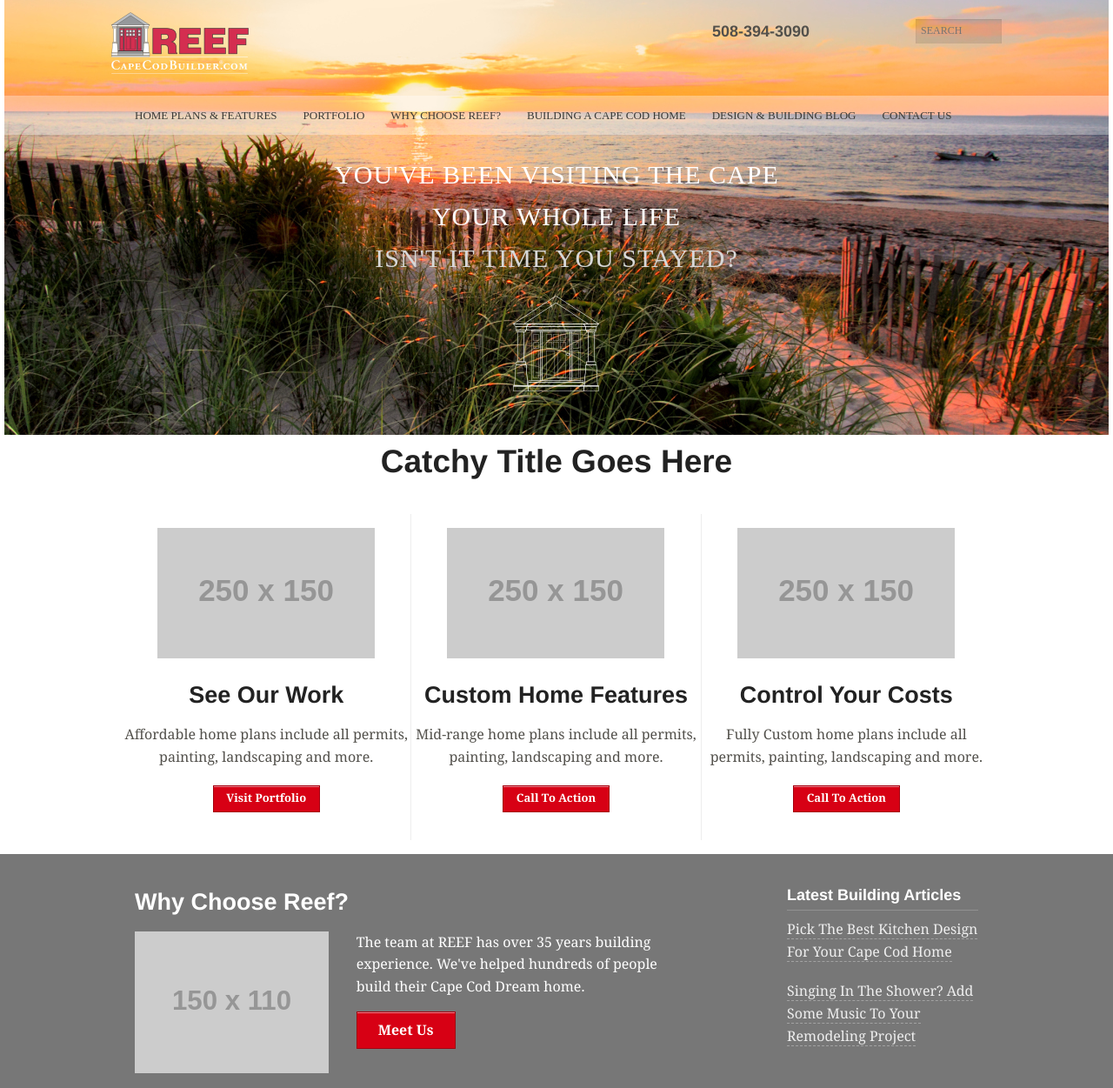
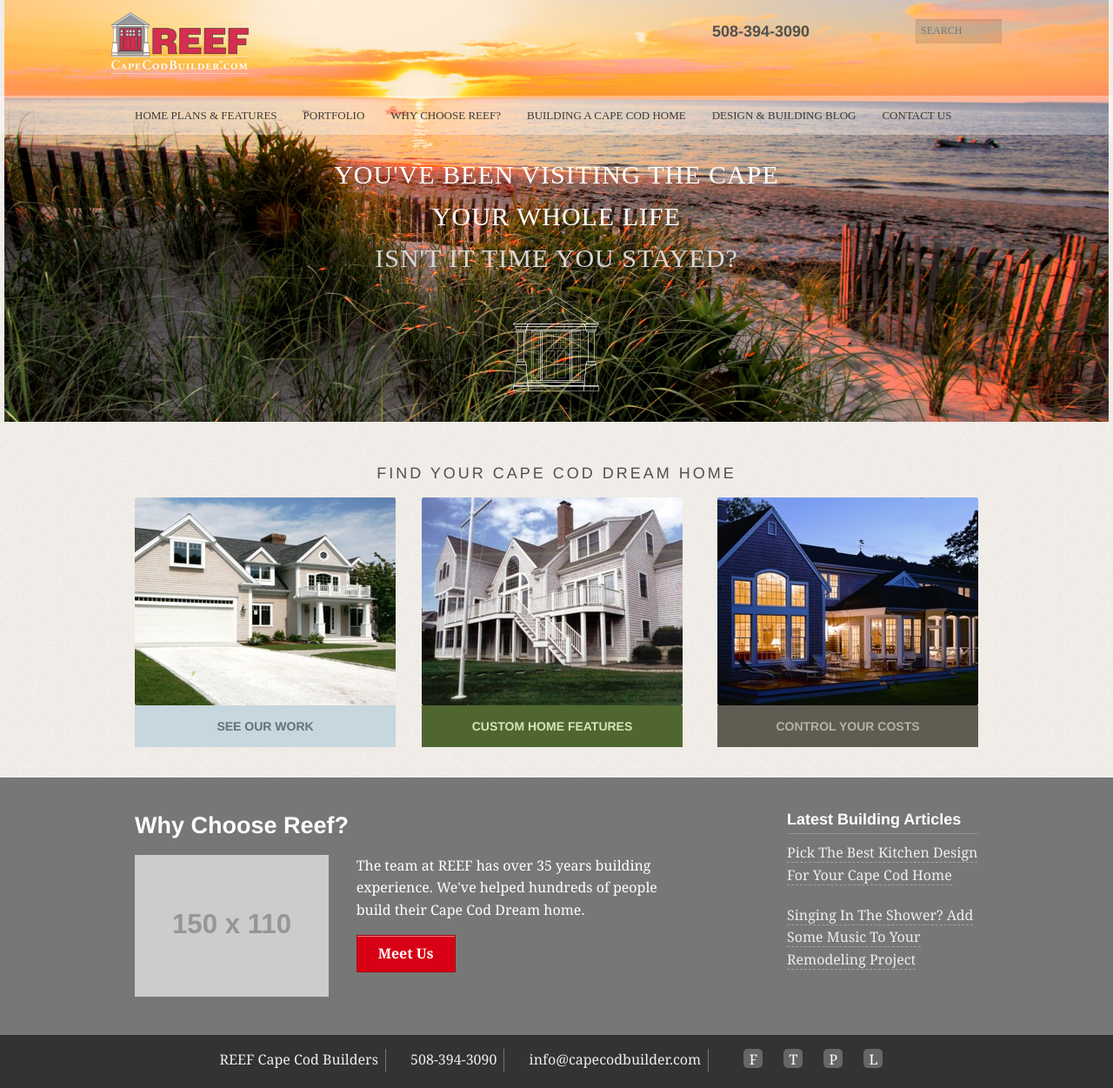
Before and after one commit to 20MileInteractive/reef, a plain HTML site: page Build/index.html in a window 1280 px wide. Shown: the top 1251 px of the page at 87% size. Drawn offline with Linux system fonts and the light colour scheme; placeholder pictures from the web are drawn by us.

Commit message:
home page callouts
design and hover functionality

```diff
--- a/Build/index.html
+++ b/Build/index.html
@@ -103,28 +103,40 @@
 </div>
 
 <div id="home-plans">
-<h2>Catchy Title Goes Here</h2>
+<h2>Find Your Cape Cod Dream Home</h2>
 <div class="row">
-	<section class="large-4 columns">
-			<img src="http://placehold.it/250x150&text=Photo" />
+	<section class="large-4 columns" id="our_work">
+			<a href="home-plans.html">
+				<img src="assets/images/home1.jpg" alt="home1" width="300" height="239" />
 				<h3>See Our Work</h3>
+				<div class="details">
+					<h4>Visit Portfolio</h4>
 					<p>Affordable home plans include all permits, painting, landscaping and more. </p>
-			<a class="small button" href="home-plans.html">Visit Portfolio</a>
+				</div>
+			</a>
 	</section>
 
-	<section class="large-4 columns">
-			<img src="http://placehold.it/250x150&text=Photo" />
+	<section class="large-4 columns" id="features">
+			<a href="home-plans.html">
+				<img src="assets/images/home2.jpg" alt="home2" width="300" height="239" />
 				<h3>Custom Home Features</h3>
+				<div class="details">
+					<h4>Call To Action</h4>
 					<p>Mid-range home plans include all permits, painting, landscaping and more. </p>
-			<a class="small button" href="home-plans.html">Call To Action</a>
+				</div>
+			</a>
 	</section>
 
 
-	<section class="large-4 columns">
-			<img src="http://placehold.it/250x150&text=Photo" />
+	<section class="large-4 columns" id="costs">
+			<a href="home-plans.html">
+				<img src="assets/images/home3.jpg" alt="home3" width="300" height="239" />
 				<h3>Control Your Costs</h3>
+				<div class="details">
+					<h4>Call To Action</h4>
 					<p>Fully Custom home plans include all permits, painting, landscaping and more. </p>
-			<a class="small button" href="home-plans.html">Call To Action</a>
+				</div>
+			</a>
 	</section>
 </div>
 
--- a/assets/css/styles.scss
+++ b/assets/css/styles.scss
@@ -36,6 +36,9 @@ $link:#2ba6cb;
 
 @import "_building";
 
+body {
+	background: url(../images/main-bg.png);
+}
 .page-title{
 	text-align: center;
 	margin-top: 1.5rem;
@@ -52,9 +55,9 @@ $link:#2ba6cb;
 #hero{
 	position: absolute;
 	top: 0;
-	background: url(../images/home-img.jpg) no-repeat center -150px;
+	background: url(../images/home-img.jpg) no-repeat center -165px;
 	width: 100%;
-	height: 500px;
+	height: 485px;
 	padding: 177px 0 0 0;
 	z-index: 1;
 	font-family: AvenirNext-Medium;
@@ -202,20 +205,100 @@ $link:#2ba6cb;
 
 
 #home-plans{
-	margin:350px auto 0 auto;
-
-	img{
-		margin-bottom: 1rem;
+	margin:335px auto 0 auto;
+	.row {
+		margin: 15px auto 35px auto;
+	}
+	img {
+		display: block;
+		width: 100%;
 	}
 
 	h2{
 		text-align: center;
+		text-transform: uppercase;
+		font-size: 18px;
+		color: #52504B;
+		line-height: 25px;
+		letter-spacing: 3px;
+		font-weight: normal;
+		padding: 42px 0 0 0;
+		margin: 0;
 	}
 
 	section{
 		text-align: center;
-		padding: 1rem 0;
-		border-top: 1px solid $lt;
+		position: relative;
+		margin-left: 0.9375em;
+		margin-right: 0.9375em;
+		padding: 0;
+		width: 300px;
+		cursor: pointer;
+
+		h3 {
+			margin: 0;
+			height: 48px;
+			line-height: 48px;
+			text-transform: uppercase;
+			font-size: 14px;
+		}
+		.details {
+			position: absolute;
+			bottom: 48px;
+			font-family: GaramondPremrPro;
+			font-size: 16px;
+			line-height: 21px;
+			padding: 0 10px;
+			width: 100%;
+			max-height: 0;
+			overflow: hidden;
+			-moz-transition: max-height 1s ease;
+			-webkit-transition: max-height 1s ease;
+			-o-transition: max-height 1s ease;
+			transition: max-height 1s ease;
+		}
+		h4 {
+			font-size: 14px;
+			line-height: 19px;
+			letter-spacing: 1px;
+			text-transform: uppercase;
+			padding-top: 10px;
+		}
+		&:hover {
+			.details {
+				max-height: 239px;
+			}
+		}
+	}
+	#our_work {
+		h3 {
+			background: #C6D7DD;
+			color: #627277;
+		}
+		.details, a {
+			background: #86aab7;
+			color: #627277;
+		}
+	}
+	#features {
+		h3 {
+			background: #506630;
+			color: #D3E5B8;
+		}
+		.details, a {
+			background: #7C9A4F;
+			color: #D3E5B8;
+		}
+	}
+	#costs {
+		h3 {
+			background: #5F5C52;
+			color: #B7B19F;
+		}
+		.details, a {
+			background: #b3b1a7;
+			color: #5F5C52;
+		}
 	}
 }
 
@@ -286,13 +369,6 @@ background:#333;
 
 	section{
 		text-align: center;
-		margin: 1rem auto;
-		border-right: 1px solid $lt;
-		border-top: none;
-	}
-
-	section:last-child{
-		border-right: none;
 	}
 }
 
```
Also changed, not shown: index.html (+22 -10 lines), Build/assets/css/styles.css, Build/assets/images/main-bg.png (added), assets/images/main-bg.png (added). Lines whose indentation alone changed are shown as unchanged.
